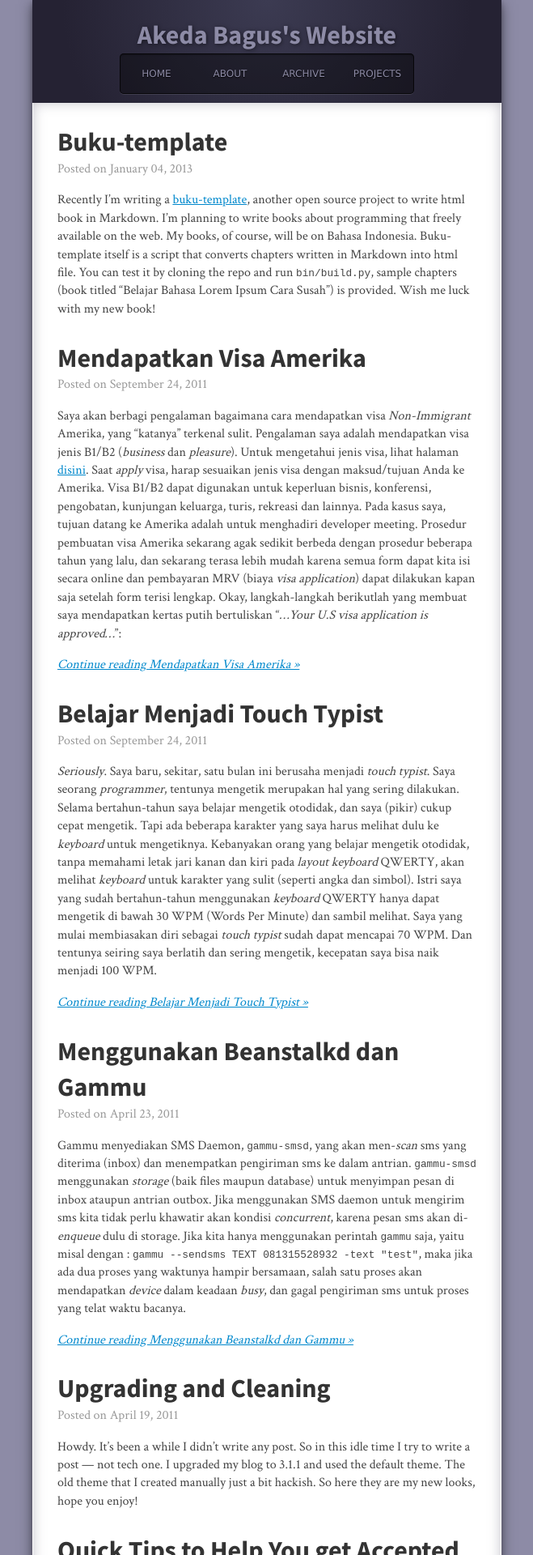
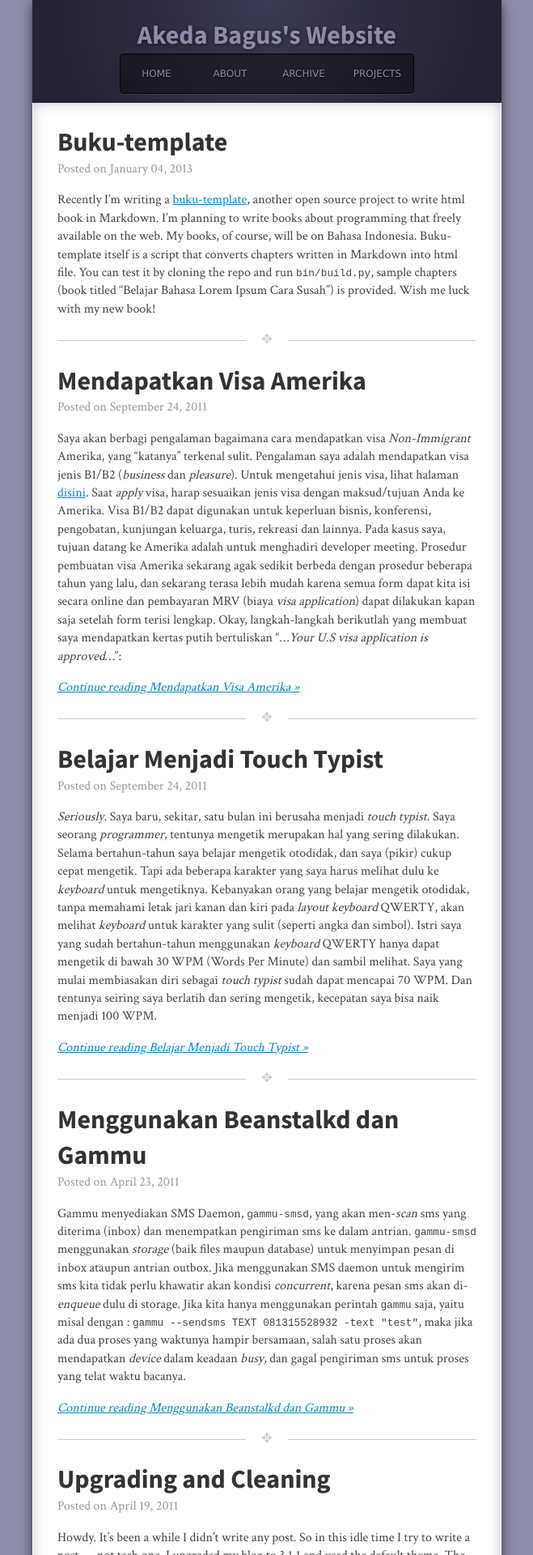
Before and after one commit to gedex/gedex.github.com, a Jekyll site: the page built from index.html, in a window 1280 px wide. Shown: the top 1920 px of the page at 81% size, without its empty margins (310-969 px from the left). Built offline with Jekyll 4.4.1, drawn with Linux system fonts in a browser that asks for light colours; nearby versions of some CDN libraries; some web fonts are replaced; Markdown is read by kramdown in place of the engine named in the settings; the list of posts is cut into pages by our own code.

Commit message:
Added separator between article

```diff
--- a/_layouts/post.html
+++ b/_layouts/post.html
@@ -2,7 +2,7 @@
 layout: default
 ---
 
-<article>
+<article class="entry">
     <header>
         <h2 class="entry-title">
             {{ page.title }}
--- a/css/main.css
+++ b/css/main.css
@@ -186,6 +186,22 @@ article header {
     font-style: italic;
 }
 
+.entry footer {
+    height: 0.6875em;
+    position: relative;
+    text-align: center;
+    border-bottom: 1px solid #ccc;
+    color: #ccc;
+}
+
+.entry footer span {
+    position: absolute;
+    top: 0;
+    left: 45%;
+    width: 10%;
+    background-color: #fff;
+}
+
 .pagination {
     position: relative;
     text-align: center;
--- a/index.html
+++ b/index.html
@@ -5,7 +5,7 @@ layout: default
 
 {% for page in paginator.posts %}
 
-<article>
+<article class="entry">
     <header>
         <h2 class="entry-title">
         	<a href="{{ site.url }}{{ page.url }}">{{ page.title }}</a>
@@ -28,6 +28,12 @@ layout: default
         {% endfor %}
         </ul>
     </section>
+
+    {% unless forloop.last %}
+    <footer>
+        <span class="separator">✥</span>
+    </footer>
+    {% endunless %}
 </article>
 
 {% endfor %}
```
